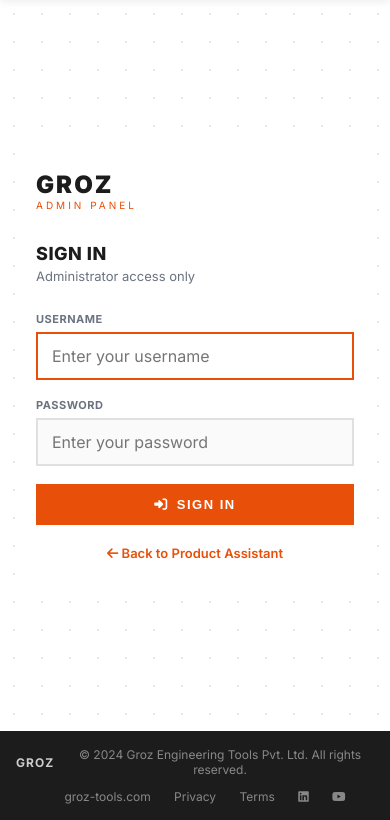
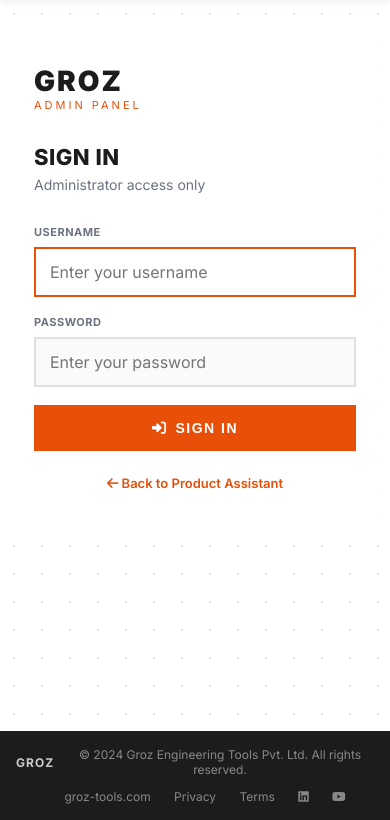
Before and after one commit to priyanshsethi16/croz_bot, a Django app: page /admin-panel/login/ in a window 390 px wide. Shown: the part 60-880 px from the top of the page. Run offline with Django 5.2, Linux system fonts and the light colour scheme; parts of the project's set-up code (start-up, migrations or seed data) failed here and were passed over; some libraries are stand-ins or nearby versions.

Commit message:
key-ui-fix

```diff
--- a/groz_ui/catalog/views.py
+++ b/groz_ui/catalog/views.py
@@ -304,7 +304,7 @@ def admin_chat(request):
         from .services.query_engine import CatalogQueryEngine
 
         runtime = get_runtime_config()
-        if not os.getenv('OPENAI_API_KEY', '').strip():
+        if not runtime.openai_api_key:
             return JsonResponse({'error': 'OPENAI_API_KEY is required for retrieval embeddings.'}, status=400)
         if not runtime.chat_api_key:
             return JsonResponse({'error': f'{runtime.chat_provider.title()} API key is not configured.'}, status=400)
--- a/groz_ui/chatbot_app/views.py
+++ b/groz_ui/chatbot_app/views.py
@@ -5,12 +5,14 @@ from django.conf import settings
 from django.contrib.auth import logout
 from django.http import JsonResponse
 from django.shortcuts import render, redirect
+from django.views.decorators.csrf import ensure_csrf_cookie
 from django.views.decorators.http import require_POST
 
 PROJECT_ROOT = settings.PROJECT_ROOT
 logger = logging.getLogger(__name__)
 
 
+@ensure_csrf_cookie
 def home(request):
     if request.user.is_authenticated:
         logout(request)
--- a/groz_ui/static/css/login.css
+++ b/groz_ui/static/css/login.css
@@ -7,49 +7,53 @@
   padding: 24px 16px;
 }
 .login-right {
-  width: 100%; max-width: 440px;
+  width: 100%; max-width: 480px;
   background: var(--white);
   border: 1px solid var(--border);
-  padding: 40px 36px;
+  padding: 48px 44px;
   box-shadow: 0 4px 32px rgba(0,0,0,.06);
 }
 .login-form-wrap { width: 100%; }
 .form-brand { display: flex; align-items: center; gap: 12px; margin-bottom: 32px; }
-.form-brand .fw { font-size: 24px; font-weight: 900; letter-spacing: 2px; color: var(--dark); }
-.form-brand .fs { font-size: 10px; color: var(--orange); letter-spacing: 3px; text-transform: uppercase; display: block; }
-.form-h { font-size: 20px; font-weight: 800; text-transform: uppercase; letter-spacing: 0.5px; margin-bottom: 4px; }
-.form-sub { font-size: 13px; color: var(--grey); margin-bottom: 28px; }
+.form-brand .fw { font-size: 28px; font-weight: 900; letter-spacing: 2px; color: var(--dark); }
+.form-brand .fs { font-size: 11px; color: var(--orange); letter-spacing: 3px; text-transform: uppercase; display: block; }
+.form-h { font-size: 26px; font-weight: 800; text-transform: uppercase; letter-spacing: 0.5px; margin-bottom: 6px; }
+.form-sub { font-size: 15px; color: var(--grey); margin-bottom: 32px; }
 .fg { margin-bottom: 18px; }
-.fg label { display: block; font-size: 11px; font-weight: 700; color: var(--grey); margin-bottom: 6px; text-transform: uppercase; letter-spacing: 0.5px; }
+.fg label { display: block; font-size: 12px; font-weight: 700; color: var(--grey); margin-bottom: 8px; text-transform: uppercase; letter-spacing: 0.5px; }
 .fg input {
-  width: 100%; padding: 12px 14px;
-  border: 2px solid var(--border); font-size: 15px;
+  width: 100%; padding: 14px 16px;
+  border: 2px solid var(--border); font-size: 16px;
   font-family: inherit; outline: none; transition: border-color .15s;
   background: #fafafa; box-sizing: border-box;
 }
 .fg input:focus { border-color: var(--orange); background: #fff; }
 .login-btn {
-  width: 100%; padding: 14px;
+  width: 100%; padding: 16px;
   background: var(--orange); color: #fff;
-  border: none; font-size: 13px; font-weight: 800;
+  border: none; font-size: 15px; font-weight: 800;
   text-transform: uppercase; letter-spacing: 1.5px;
   cursor: pointer; transition: background .15s;
   display: flex; align-items: center; justify-content: center; gap: 8px;
-  margin-top: 4px;
+  margin-top: 8px;
 }
 .login-btn:hover { background: var(--orange-dark); }
 .err-box {
   background: var(--orange-light); border: 1.5px solid #ffc9aa;
-  color: var(--orange-dark); padding: 11px 14px;
-  font-size: 13px; font-weight: 500; margin-bottom: 18px;
+  color: var(--orange-dark); padding: 13px 16px;
+  font-size: 14px; font-weight: 500; margin-bottom: 20px;
   display: flex; align-items: center; gap: 8px;
 }
-.back { text-align: center; margin-top: 20px; font-size: 13px; color: var(--grey); }
+.back { text-align: center; margin-top: 24px; font-size: 14px; color: var(--grey); }
 .back a { color: var(--orange); text-decoration: none; font-weight: 600; }
 
-@media (max-width: 480px) {
-  .login-right { padding: 28px 20px; border: none; box-shadow: none; }
-  .form-h { font-size: 18px; }
-  .fg input { font-size: 16px; } /* prevent iOS zoom */
-  .login-btn { font-size: 13px; padding: 13px; }
+@media (max-width: 520px) {
+  .login-page { padding: 16px 12px; align-items: flex-start; padding-top: 32px; }
+  .login-right { padding: 32px 22px; border: none; box-shadow: none; }
+  .form-h { font-size: 22px; }
+  .form-sub { font-size: 14px; }
+  .fg input { font-size: 16px; padding: 13px 14px; } /* prevent iOS zoom */
+  .fg label { font-size: 11px; }
+  .login-btn { font-size: 14px; padding: 15px; }
+  .back { font-size: 13px; }
 }
--- a/groz_ui/static/js/dashboard.js
+++ b/groz_ui/static/js/dashboard.js
@@ -584,8 +584,9 @@ function refreshChatRoutingSummary() {
   const options = _modelOptions.chat_models?.[provider] || [];
   const selected = options.find(option => option.value === document.getElementById('chat-model')?.value);
   const summary = document.getElementById('routing-summary');
+  const providerLabel = provider === 'openai' ? 'OpenAI' : provider === 'groq' ? 'Groq' : 'Google Gemini';
   if (summary) {
-    summary.innerHTML = `<i class="fa fa-route"></i> Product chat will use <strong>${provider === 'openai' ? 'OpenAI' : 'Google Gemini'}</strong>${selected ? ` · ${escHtml(selected.label)}` : ''}.`;
+    summary.innerHTML = `<i class="fa fa-route"></i> Product chat will use <strong>${providerLabel}</strong>${selected ? ` · ${escHtml(selected.label)}` : ''}.`;
   }
 }
 
--- a/groz_ui/static/js/home.js
+++ b/groz_ui/static/js/home.js
@@ -72,9 +72,10 @@ async function cwSend() {
   msgs.scrollTop = msgs.scrollHeight;
 
   try {
+    const csrf = document.cookie.split(';').map(c=>c.trim()).find(c=>c.startsWith('csrftoken='))?.split('=')[1] || '';
     const res  = await fetch('/api/chat/', {
       method: 'POST',
-      headers: { 'Content-Type': 'application/json' },
+      headers: { 'Content-Type': 'application/json', 'X-CSRFToken': csrf },
       body: JSON.stringify({ query: q })
     });
     const data = await res.json();
```
Also changed, not shown: groz_ui/catalog/model_config.py (+21 -23 lines).
